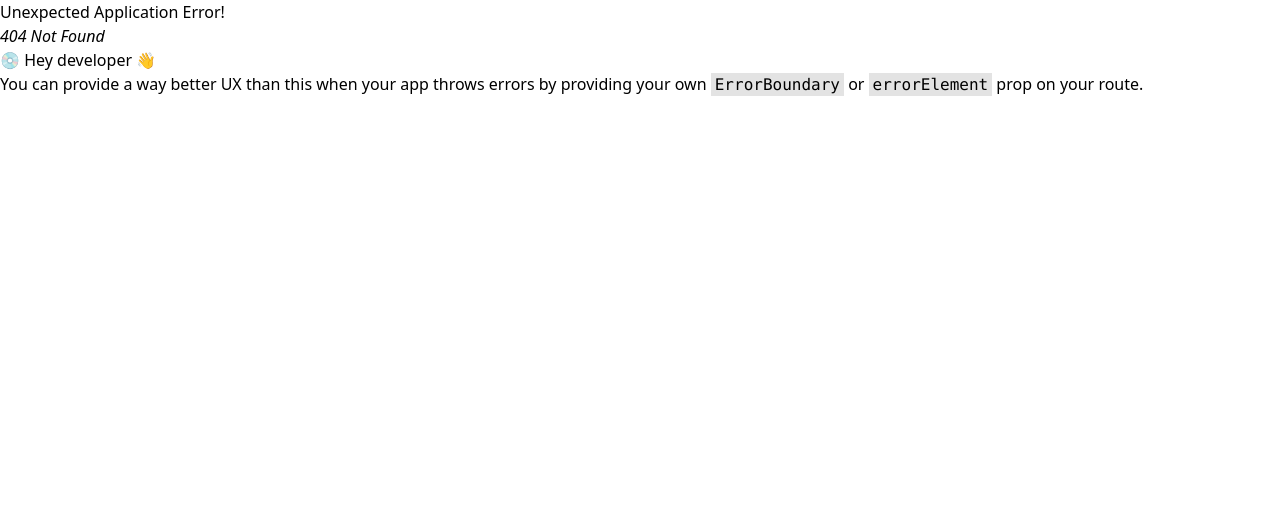
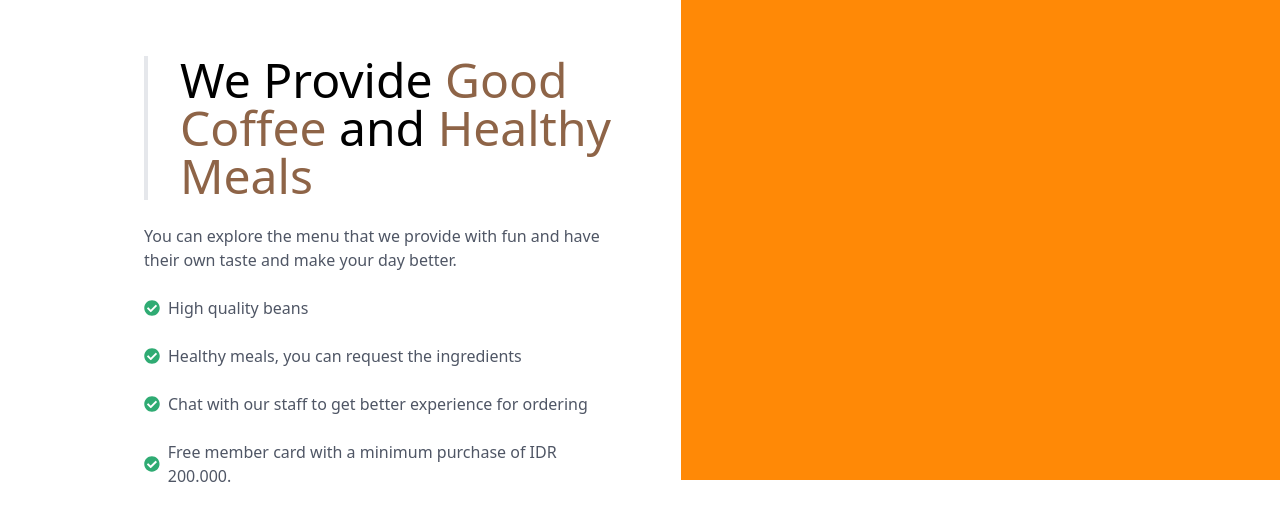
Before and after one commit to ashari-dev/fgh21-fe-coffee-shop, a React (Vite) app: page / in a window 1280 px wide. Before the commit this address had no page. Shown: the top 520 px of the page. Built offline with nearby package versions, Linux system fonts and the light colour scheme.

Commit message:
reat: slicing homeDescription

```diff
--- /dev/null
+++ b/src/components/HomeDescription.jsx
@@ -0,0 +1,40 @@
+import React from "react";
+import { FaCheckCircle } from "react-icons/fa";
+
+function HomeComponent() {
+  return (
+    <div className="flex h-[60vh] w-full">
+      <div className="flex flex-col max-w-[50%] h-full gap-6 mt-14 ml-36 mr-16">
+        <div className="pl-8 border-l-4">
+          <h1 className="text-5xl">We Provide <span className="text-[#8E6447]"> Good Coffee </span>and <span className="text-[#8E6447]">Healthy Meals</span> </h1>
+        </div>
+        <div className="flex flex-col gap-6 text-[#4F5665]">
+          <p>
+            You can explore the menu that we provide with fun and have their own
+            taste and make your day better.
+          </p>
+          <ul className="flex flex-col gap-6">
+            <li className="flex gap-2 items-center">
+              <FaCheckCircle className="text-[#2FAB73]" /> High quality beans
+            </li>
+            <li className="flex gap-2 items-center">
+              <FaCheckCircle className="text-[#2FAB73]" /> Healthy meals, you
+              can request the ingredients
+            </li>
+            <li className="flex gap-2 items-center">
+              <FaCheckCircle className="text-[#2FAB73]" /> Chat with our staff
+              to get better experience for ordering
+            </li>
+            <li className="flex gap-2 items-center">
+              <FaCheckCircle className="text-[#2FAB73]" /> Free member card with
+              a minimum purchase of IDR 200.000.
+            </li>
+          </ul>
+        </div>
+      </div>
+      <div className="bg-[#FF8906] flex max-w-[50%] w-full h-full"></div>
+    </div>
+  );
+}
+
+export default HomeComponent;
--- /dev/null
+++ b/src/pages/HomePage.jsx
@@ -0,0 +1,8 @@
+import React from "react";
+import HomeComponent from "../components/HomeDescription";
+
+function HomePage() {
+  return <HomeComponent />;
+}
+
+export default HomePage;
```
Also changed, not shown: src/App.jsx (+9 -9 lines).
